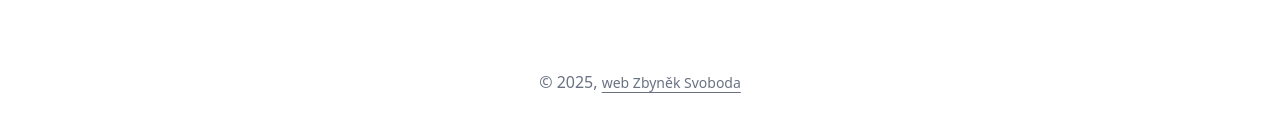
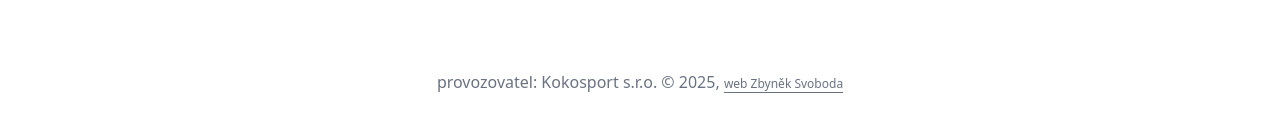
Before and after one commit to wentura/kokorin.cz, a Next.js app: page / in a window 1280 px wide. Shown: the part 3386-3518 px from the top of the page. Built offline with nearby package versions, Linux system fonts and the light colour scheme.

Commit message:
provozovatel

```diff
--- a/components/Footer.jsx
+++ b/components/Footer.jsx
@@ -5,10 +5,11 @@ export default function Footer() {
     <footer className="py-4">
       <div className="max-w-screen-2xl mx-auto px-4">
         <p className="text-center text-gray-500">
-          &copy; {new Date().getFullYear()},{" "}
+          provozovatel: Kokosport s.r.o. &copy; {new Date().getFullYear()},{" "}
+          <br className="block md:hidden" />
           <a
             href="https://www.zbyneksvoboda.cz"
-            className="underline text-sm underline-offset-4"
+            className="underline text-xs underline-offset-4"
             title="web Zbyněk Svoboda"
             target="_blank"
             rel="noopener noreferrer"
```
